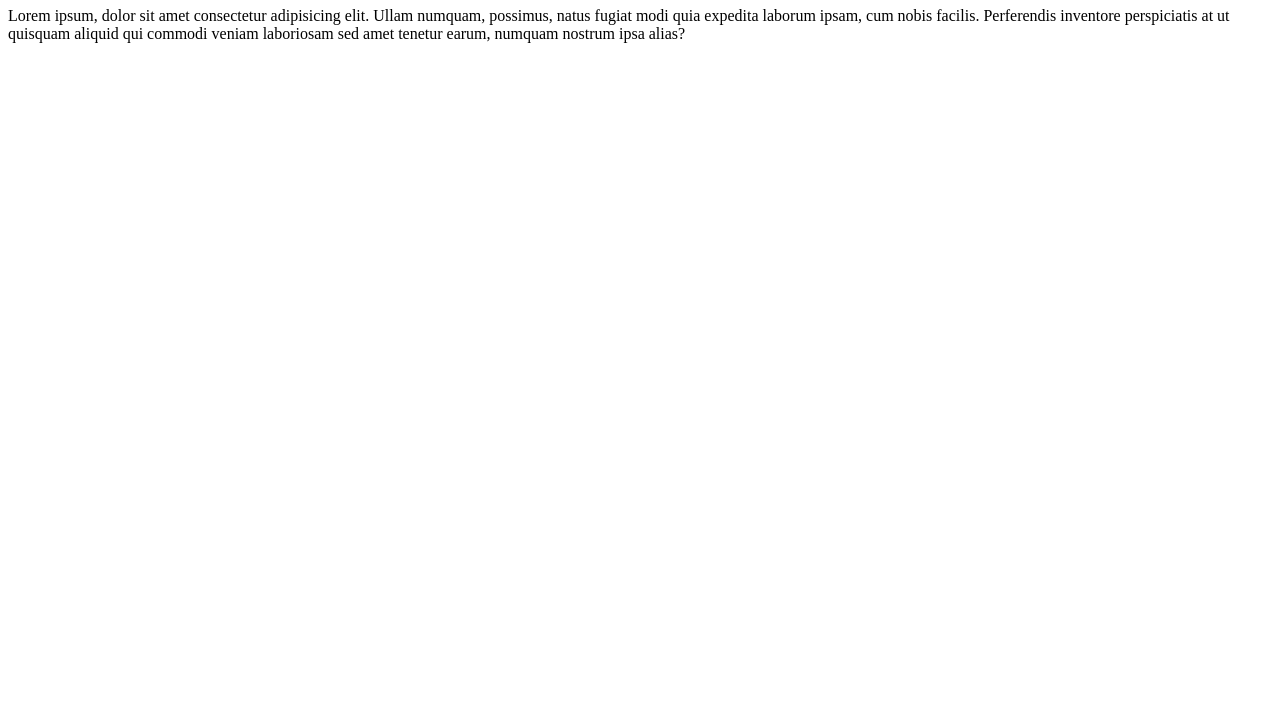
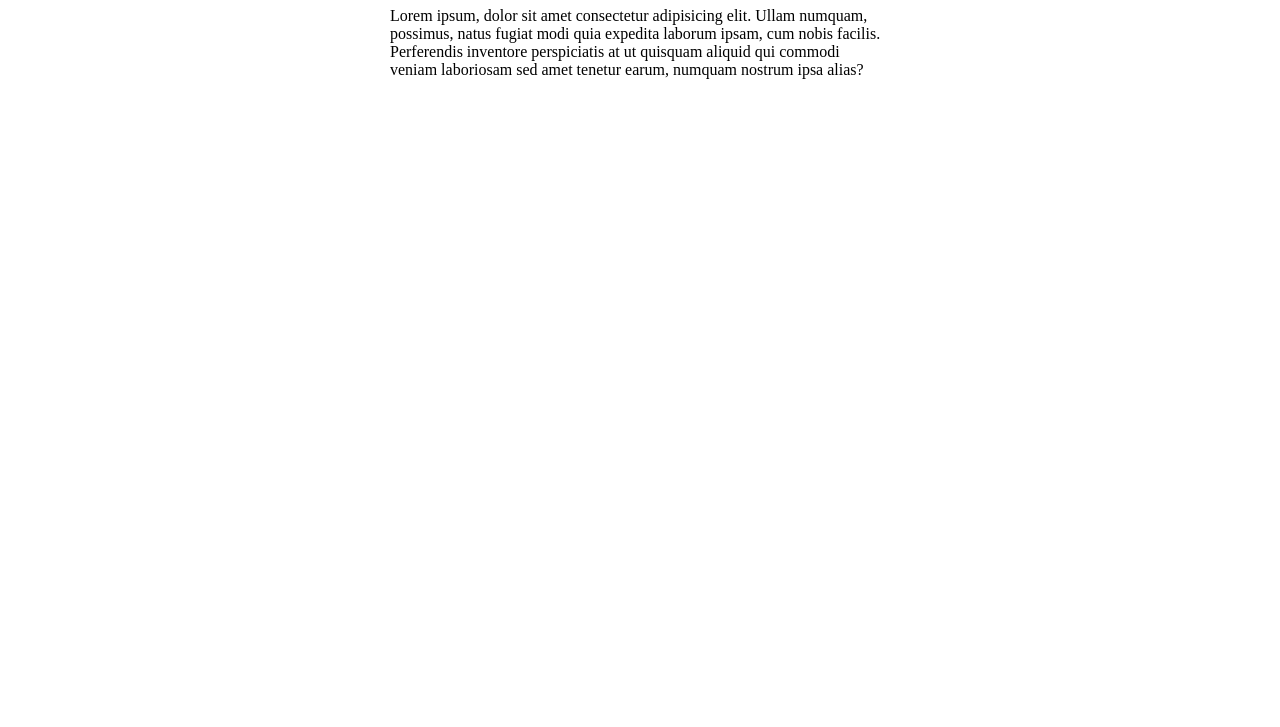
Before and after one commit to adolfusadams/test, a plain HTML site: page index.html in a window 1280 px wide. Shown: the part 73-800 px from the top of the page. Drawn offline with Linux system fonts and the light colour scheme.

Commit message:
Added CSS.

```diff
--- a/index.html
+++ b/index.html
@@ -4,6 +4,15 @@
     <meta charset="UTF-8">
     <meta name="viewport" content="width=device-width, initial-scale=1.0">
     <title>Test</title>
+    <style>
+        body {
+          max-width: 500px;
+          margin: auto;
+        }
+        div {
+            font-size: largeg;
+        }
+        </style>
 </head>
 <body>
     <h1>My content goes here!</h1>
```
